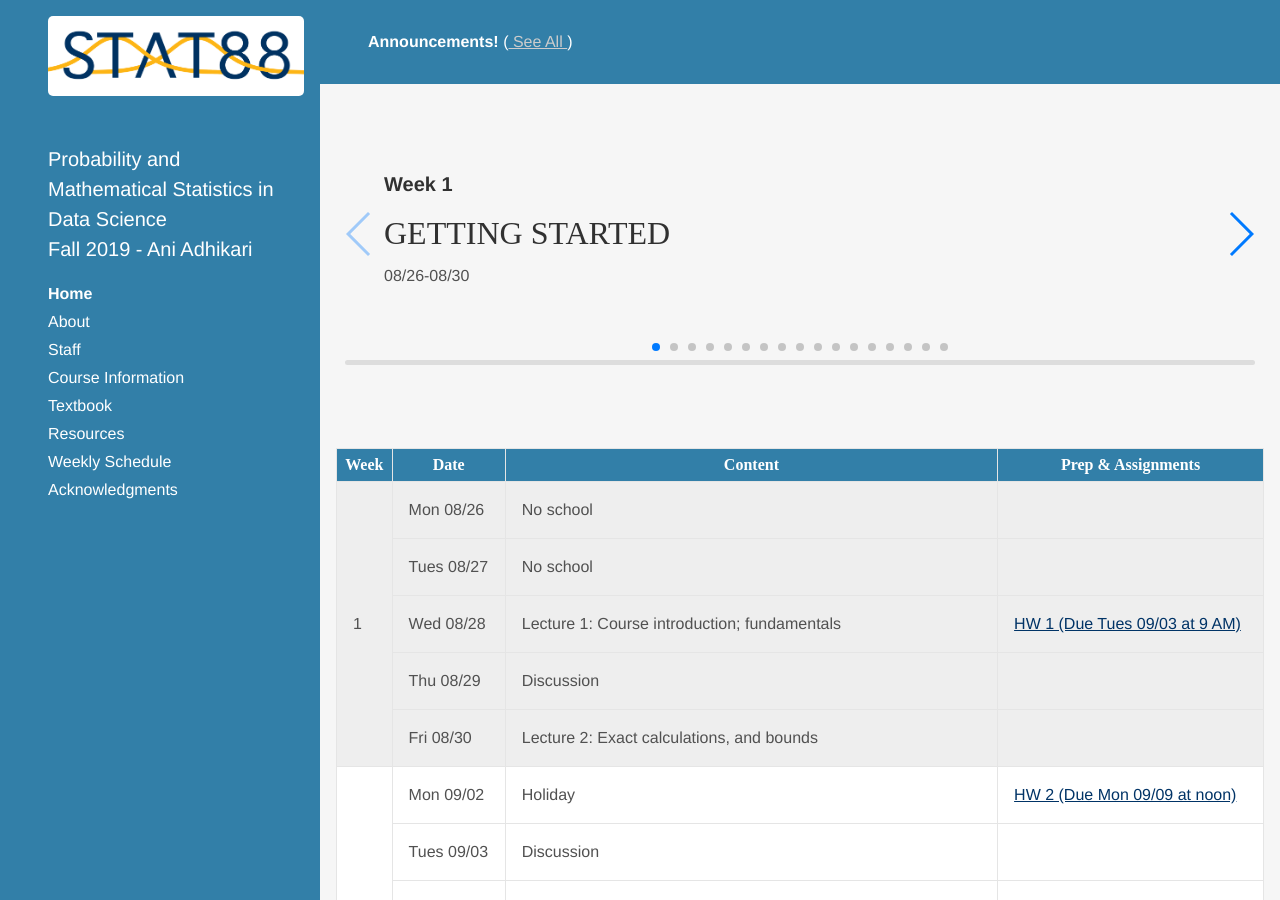
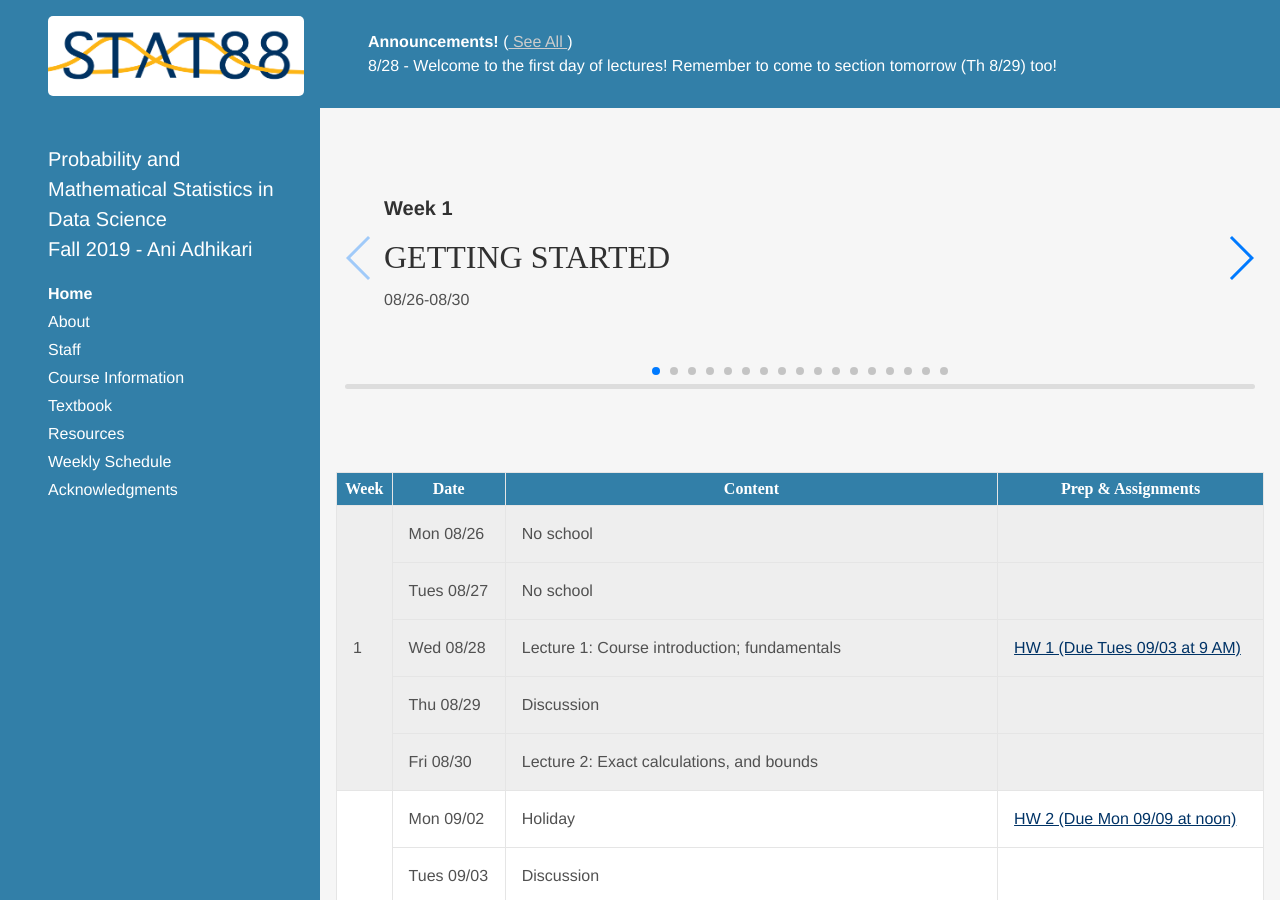
Before and after one commit to stat88/stat88.github.io, a Jekyll site: the page built from index.html, in a window 1280 px wide and 900 px high. Built offline with Jekyll 4.4.1, drawn with Linux system fonts in a browser that asks for light colours; some web fonts are replaced; the list of posts is cut into pages by our own code.

Commit message:
Update announcements.yml

```diff
--- a/_data/announcements.yml
+++ b/_data/announcements.yml
@@ -1,3 +1,4 @@
+- 8/28 - Welcome to the first day of lectures! Remember to come to section tomorrow (Th 8/29) too!
 # - 5/4 - Final exam study resources posted!  Please see Piazza for updated OH schedule.
 # - 4/30 - Homework 13 has been posted! Due Sun 5/5 at noon. No supplementary sections on Fri 5/3.
 # - 4/23 - Week 14 assignments have been posted!
```
